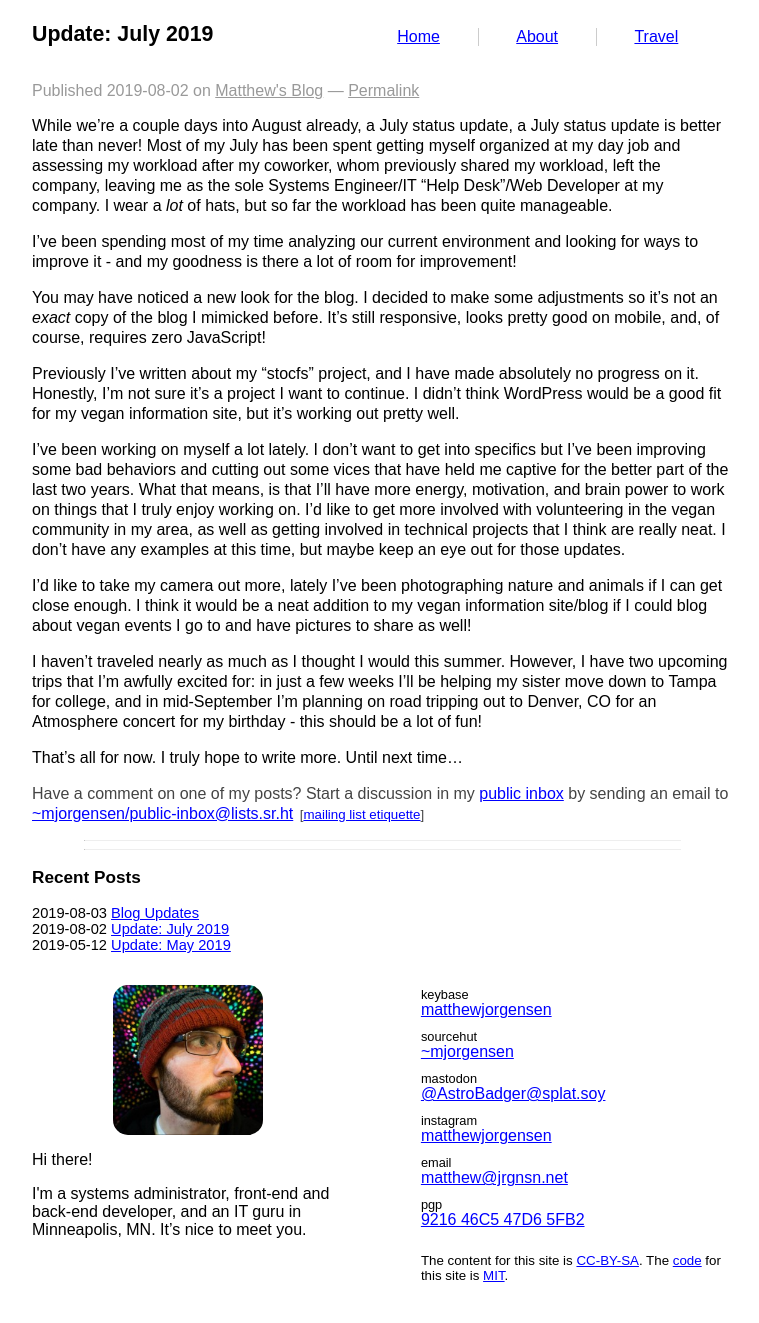
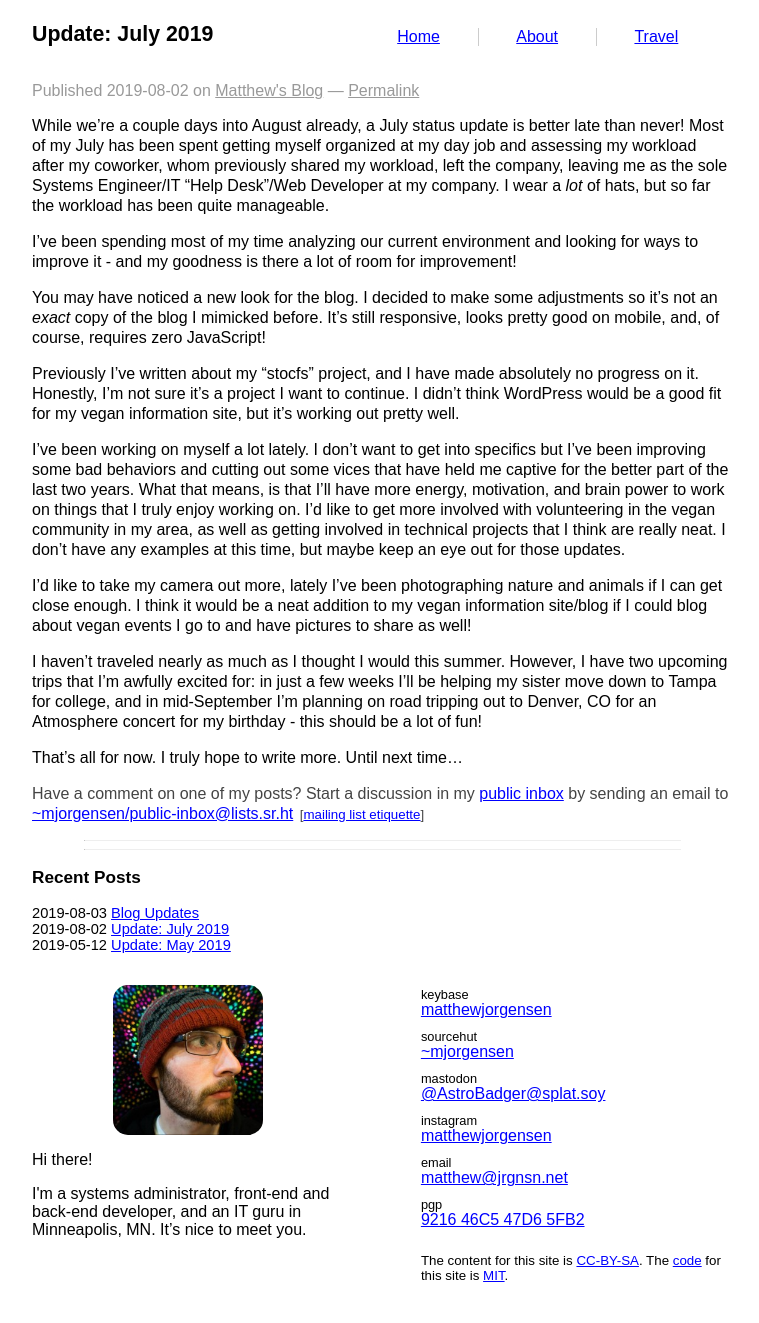
Before and after one commit to prplecake/jrgnsn.net, a Jekyll site: the page built from _posts/2019-08-02-Update-July-2019.md, in a window 1280 px wide. Shown: the whole page, without its empty margins (258-1017 px from the left). Built offline with Jekyll 4.4.1, drawn with Linux system fonts in a browser that asks for light colours.

Commit message:
Corrected spelling error

```diff
--- a/_posts/2019-08-02-Update-July-2019.md
+++ b/_posts/2019-08-02-Update-July-2019.md
@@ -3,13 +3,12 @@
 title: "Update: July 2019"
 ---
 
-While we're a couple days into August already, a July status update, a
-July status update is better late than never! Most of my July has been
-spent getting myself organized at my day job and assessing my workload
-after my coworker, whom previously shared my workload, left the company,
-leaving me as the sole Systems Engineer/IT "Help Desk"/Web Developer at
-my company. I wear a _lot_ of hats, but so far the workload has been
-quite manageable.
+While we're a couple days into August already, a July status update is
+better late than never! Most of my July has been spent getting myself
+organized at my day job and assessing my workload after my coworker,
+whom previously shared my workload, left the company, leaving me as the
+sole Systems Engineer/IT "Help Desk"/Web Developer at my company. I wear
+a _lot_ of hats, but so far the workload has been quite manageable.
 
 I've been spending most of my time analyzing our current environment and
 looking for ways to improve it - and my goodness is there a lot of room
```
